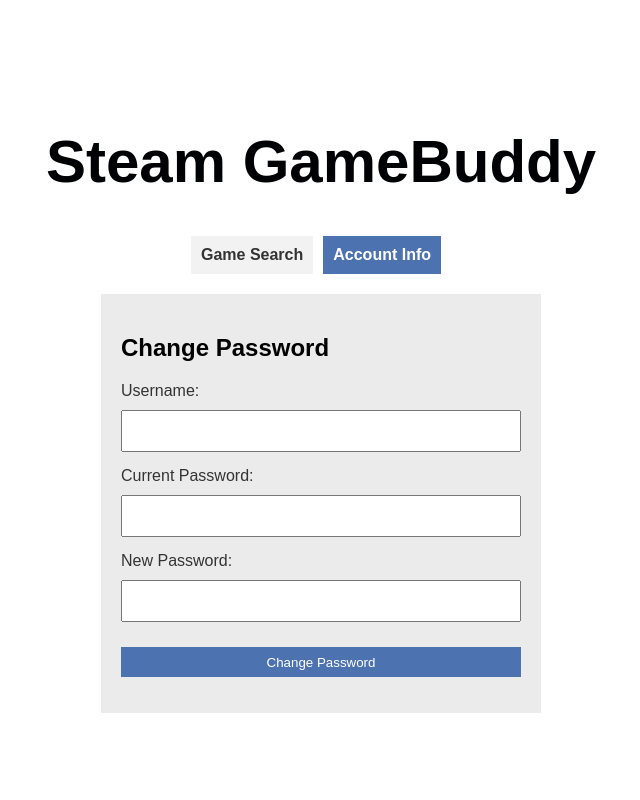
After one commit to cs411-alawini/su23-cs411-team002-juicyfruit, a Flask app: page /accountinfo in a window 1280 px wide. The commit adds this page. Shown: the whole page, without its empty margins (319-959 px from the left). Run offline with Flask 3, Linux system fonts and the light colour scheme.

Commit message:
Added more functionality, without DB link

```diff
--- a/app.py
+++ b/app.py
@@ -30,6 +30,9 @@ pool = sqlalchemy.create_engine(
 def index():
     if request.method == 'POST':
         # verify username & password match in Database
+        username = request.form["username"]
+        password = request.form["password"]
+
 
         #eventually add way to make this redirect specific to the username & password, can str concatenate
         # username & password
@@ -41,6 +44,10 @@ def index():
 def signup():
     if request.method == 'POST':
         #verify username is unique and add user to the database
+        username = request.form["username"]
+        password = request.form["password"]
+        name = request.form["name"]
+
 
         return redirect(url_for('gamesearch'))
     return render_template("signup.html")
@@ -53,13 +60,13 @@ def gamesearch():
         category = request.form["category"]
         genre = request.form["genre"]
         price = request.form["price"]
-        print(category)
-        print(genre)
-        print(price)
 
 
     return render_template("main.html")
 
+@app.route('/accountinfo', methods=["GET"])
+def accountinfo():
+    return render_template('accountinfo.html')
 
 
 # Temp example to query database
@@ -75,3 +82,7 @@ def gamesearch():
 # connector.close()
 
 # return jsonify(ret_list)
+
+# GetGamesWithPrice
+# update_data
+# user_data
--- /dev/null
+++ b/templates/accountinfo.html
@@ -0,0 +1,166 @@
+<html>
+<head>
+    <style>
+        body {
+            display: flex;
+            flex-direction: column;
+            justify-content: center;
+            align-items: center;
+            height: 100vh;
+            font-family: Arial;
+            background-color: #ffffff;
+            margin: 0;
+        }
+
+        .main-box {
+            text-align: left;
+            padding: 20px;
+            width: 400px;
+            background-color: #ebebeb;
+        }
+
+        .gamebuddy-title {
+            font-size: 30px;
+            font-weight: bold;
+            color: #000102;
+        }
+
+        .main-box label {
+            display: block;
+            font-size: 16px;
+            color: #333333;
+            margin-bottom: 10px;
+        }
+
+        .main-box select,
+        .main-box input[type="text"] {
+            display: block;
+            width: 100%;
+            margin-bottom: 5px;
+            font-size: 16px;
+            color: #333333;
+            padding: 10px;
+        }
+
+        .main-box input[type="submit"] {
+            background-color: #4c72af;
+            height: 30px;
+            width: 100%;
+            color: white;
+            border: none;
+            cursor: pointer;
+            margin-top: 10px;
+        }
+
+        .main-box p {
+            text-align: center;
+            margin-top: 10px;
+            font-size: 14px;
+            color: #888888;
+        }
+
+        .main-box p a {
+            color: #007bff;
+            text-decoration: none;
+        }
+        .tab-navigation {
+            display: flex;
+            justify-content: center;
+            margin-bottom: 20px;
+        }
+
+        .tab {
+            text-decoration: none;
+            padding: 10px 10px;
+            background-color: #f2f2f2;
+            color: #333333;
+            font-weight: bold;
+            margin-right: 10px;
+        }
+
+        .tab.active {
+            background-color: #4c72af;
+            color: white;
+        }
+
+        .main-box {
+            text-align: left;
+            padding: 20px;
+            width: 400px;
+            background-color: #ebebeb;
+        }
+
+        .main-box h2 {
+            margin-bottom: 20px;
+        }
+
+        .main-box label {
+            display: block;
+            font-size: 16px;
+            color: #333333;
+            margin-bottom: 10px;
+        }
+
+        .main-box input[type="text"],
+        .main-box input[type="password"] {
+            display: block;
+            width: 100%;
+            margin-bottom: 15px;
+            font-size: 16px;
+            color: #333333;
+            padding: 10px;
+        }
+
+        .main-box input[type="submit"] {
+            background-color: #4c72af;
+            height: 30px;
+            width: 100%;
+            color: white;
+            border: none;
+            cursor: pointer;
+            margin-top: 10px;
+        }
+
+        .main-box p {
+            text-align: center;
+            margin-top: 10px;
+            font-size: 14px;
+            color: #888888;
+        }
+
+        .main-box p a {
+            color: #007bff;
+            text-decoration: none;
+        }
+    </style>
+</head>
+<body>
+    <div class="gamebuddy-title">
+        <h1>Steam GameBuddy</h1>
+    </div>
+
+    <!-- Tab Navigation -->
+    <div class="tab-navigation">
+        <a class="tab" href="/gamesearch">Game Search</a>
+        <a class="tab active" href="/accountinfo">Account Info</a>
+    </div>
+
+    <!-- Main content area -->
+    <div class="main-box">
+        <h2>Change Password</h2>
+        <form method="POST" action="/changepassword">
+            <label for="username">Username:</label>
+            <input type="text" id="username" name="username" required>
+
+            <label for="password">Current Password:</label>
+            <input type="password" id="password" name="password" required>
+
+            <label for="new_password">New Password:</label>
+            <input type="password" id="new_password" name="new_password" required>
+
+            <input type="submit" value="Change Password">
+        </form>
+    </div>
+
+</body>
+</html>
```
Also changed, not shown: templates/main.html (+52 -11 lines).
